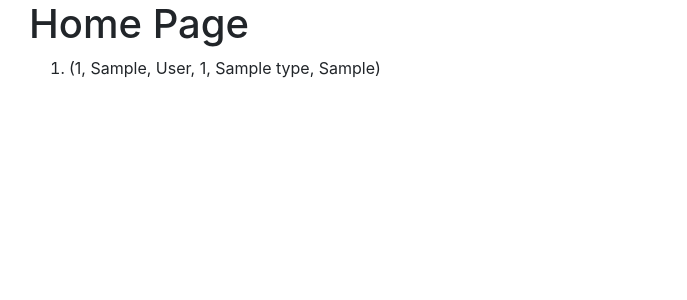
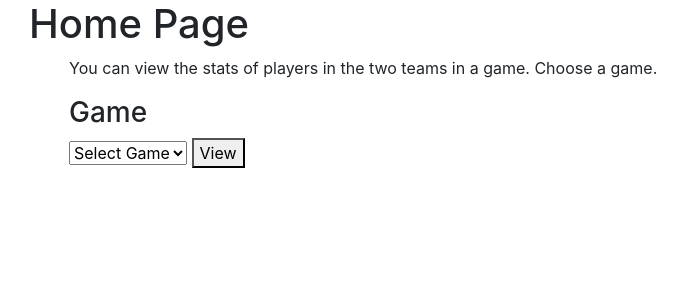
Before and after one commit to regiepineda/Basketball_League, a Flask app: page / in a window 1280 px wide. Shown: the top 300 px of the page, without its empty margins (56-743 px from the left). Run offline with Flask 2, Linux system fonts and the light colour scheme; a database or web service that is not in the repository returns one stand-in record (values such as "Sample title"); some libraries are stand-ins or nearby versions.

Commit message:
game stat

```diff
--- a/app.py
+++ b/app.py
@@ -1,4 +1,4 @@
-from flask import Flask, render_template
+from flask import Flask, render_template, request
 import psycopg2
 from psycopg2 import Error
 
@@ -6,7 +6,7 @@ app = Flask(__name__)
 
 def connectToDB():
     try:
-        return psycopg2.connect(host = "localhost", port = "5432", database = "test")
+        return psycopg2.connect(user = "usr1", password = "pwd1", host = "localhost", port = "5432", database = "test")
     except (Exception, psycopg2.Error) as error:
         print("Can't connect to database")
         print(error)
@@ -104,46 +104,39 @@ def createTables(cursor):
         )
         print("TeamInSeason: Works")
         db.commit()
+
+
     except (Exception, psycopg2.DatabaseError) as error :
         print ("Error while creating PostgreSQL table", error)
         db.rollback()
     finally:
         #closing database connection.
             if(db):
-                cursor.close()
-                db.close()
+                #cursor.close()
+                # db.close()
                 print("PostgreSQL connection is closed")
+
+def queryTeam(game):
+    cursor.execute(
+        '''
+        SELECT PlayerId, FirstName, LastName, GameId, Type, StatValue
+        FROM "StatInfo"
+             INNER JOIN "Player" ON ( "StatInfo".PlayerId = "Player".Id )
+             WHERE gameid = %s
+        ''', (game[4:]))
+    rows = cursor.fetchall()
+
+    for r in rows:
+        return rows
 
 db = connectToDB()
 cursor = db.cursor()
-#createTables(cursor)
+createTables(cursor)
 
 @app.route('/')
 def home():
-    try:
-        """
-        cursor.execute(
-            ''' SELECT TeamName
-                FROM "Team";
-            '''
-        )
-        """
 
-        cursor.execute(
-            '''
-            SELECT PlayerId, FirstName, LastName, GameId, Type, StatValue
-            FROM "StatInfo"
-                 INNER JOIN "Player" ON ( "StatInfo".PlayerId = "Player".Id )
-                 WHERE gameid = 1;
-            '''
-        )
-    except (Exception, psycopg2.DatabaseError) as error:
-        print(error)
-
-    result = cursor.fetchall()
-    for row in result:
-        print(result)
-    return render_template("home.html", title='Home', results = result)
+    return render_template("home.html", title='Home')
 
 @app.route('/player')
 def player():
@@ -153,5 +146,16 @@ def player():
 def team():
     return render_template("team.html", title='team')
 
+
+
+@app.route('/submit', methods=['POST'])
+def viewStats():
+    game = request.form['game']
+    print(game)
+
+    teams = queryTeam(game)
+    return render_template("home.html", Teams=teams)
+
+
 if __name__ == "__main__":
     app.run(debug=True)
--- a/requirements.txt
+++ b/requirements.txt
@@ -3,5 +3,5 @@ Flask==1.1.1
 itsdangerous==1.1.0
 Jinja2==2.11.1
 MarkupSafe==1.1.1
-psycopg2==2.8.4
+psycopg2-binary==2.8.4
 Werkzeug==1.0.0
--- a/stat_info.csv
+++ b/stat_info.csv
@@ -1,4 +1,7 @@
 Id,PlayerId,GameId,Type,StatValue
+1,1,1,"Pts",20
+2,1,1,"Reb",7
+3,1,1,"Ast",5
 4,2,1,"Pts",12
 5,2,1,"Reb",12
 6,2,1,"Ast",3
--- a/templates/home.html
+++ b/templates/home.html
@@ -1,16 +1,25 @@
 {% extends "layout.html" %}
 {% block content %}
-    <h1>Home Page</h1>
-    <ol>
-        {% for row in results %}
-            <li>{{row}}</li>
-        {% endfor %}
+<h1>Home Page</h1>
+<ol>
+    <p>You can view the stats of players in the two teams in a game. Choose a game.</p>
+    <h3>Game</h3>
+    <form action="/submit" method="POST">
+        <select name="game">
+            <option value="">Select Game</option>
+            <option value="game1">Game 1</option>
+            <option value="game2">Game 2</option>
+            <option value="game3">Game 3</option>
+            <option value="game4">Game 4</option>
+            <option value="game5">Game 5</option>
+            <option value="game6">Game 6</option>
+        </select>
 
-        <!--
-        <li>{{results[0]}}</li>
-        <li>{{results[1]}}</li>
-        <li>{{results[2]}}</li>
-        <li>{{results[3]}}</li>
-        -->
-    </ol>
+        <button>View</button>
+    </form>
+
+    {% for team in Teams %}
+    <li>{{team}}</li>
+    {% endfor %}
+</ol>
 {% endblock content %}
```
